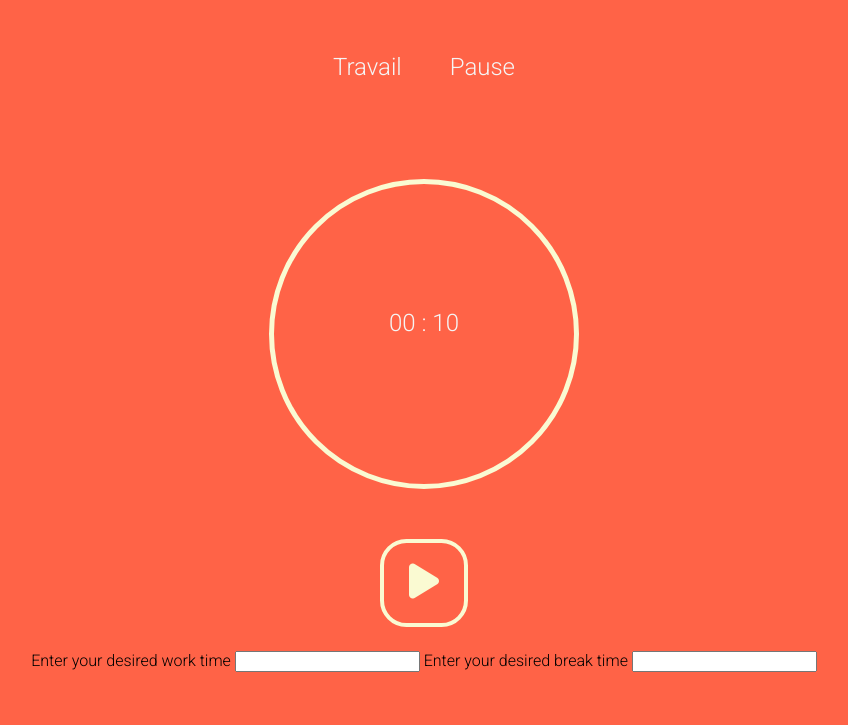
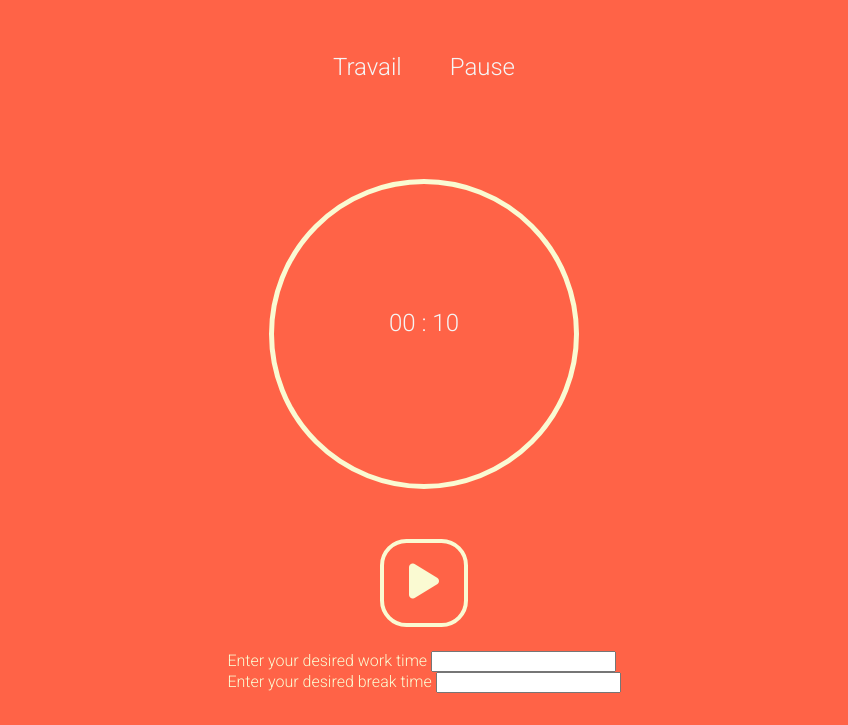
Before and after one commit to waylow1/Pomodoro, a plain HTML site: page index.html in a window 1280 px wide. Shown: the part 104-829 px from the top of the page, without its empty margins (216-1064 px from the left). Before the commit the page ends 808 px from the top, so only its background shows below. Drawn offline with Linux system fonts and the light colour scheme.

Commit message:
alignement des inputs

```diff
--- a/css/style.css
+++ b/css/style.css
@@ -69,6 +69,7 @@ main {
 }
 
 .inputs{
+    color: lightgoldenrodyellow;
     padding: 3vh;
 }
 #circleContainer {
```
Also changed, not shown: index.html (+1 -0 lines).
